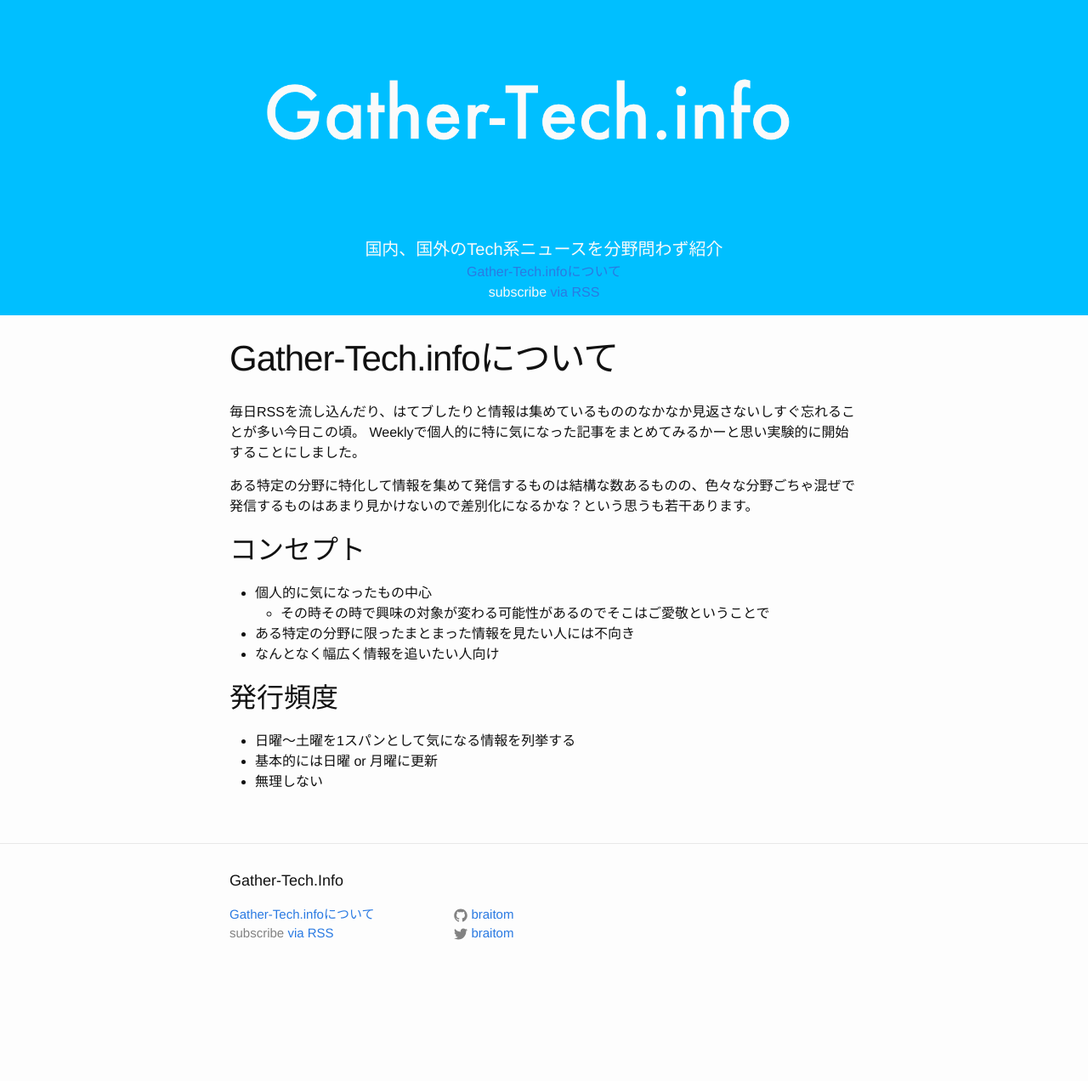
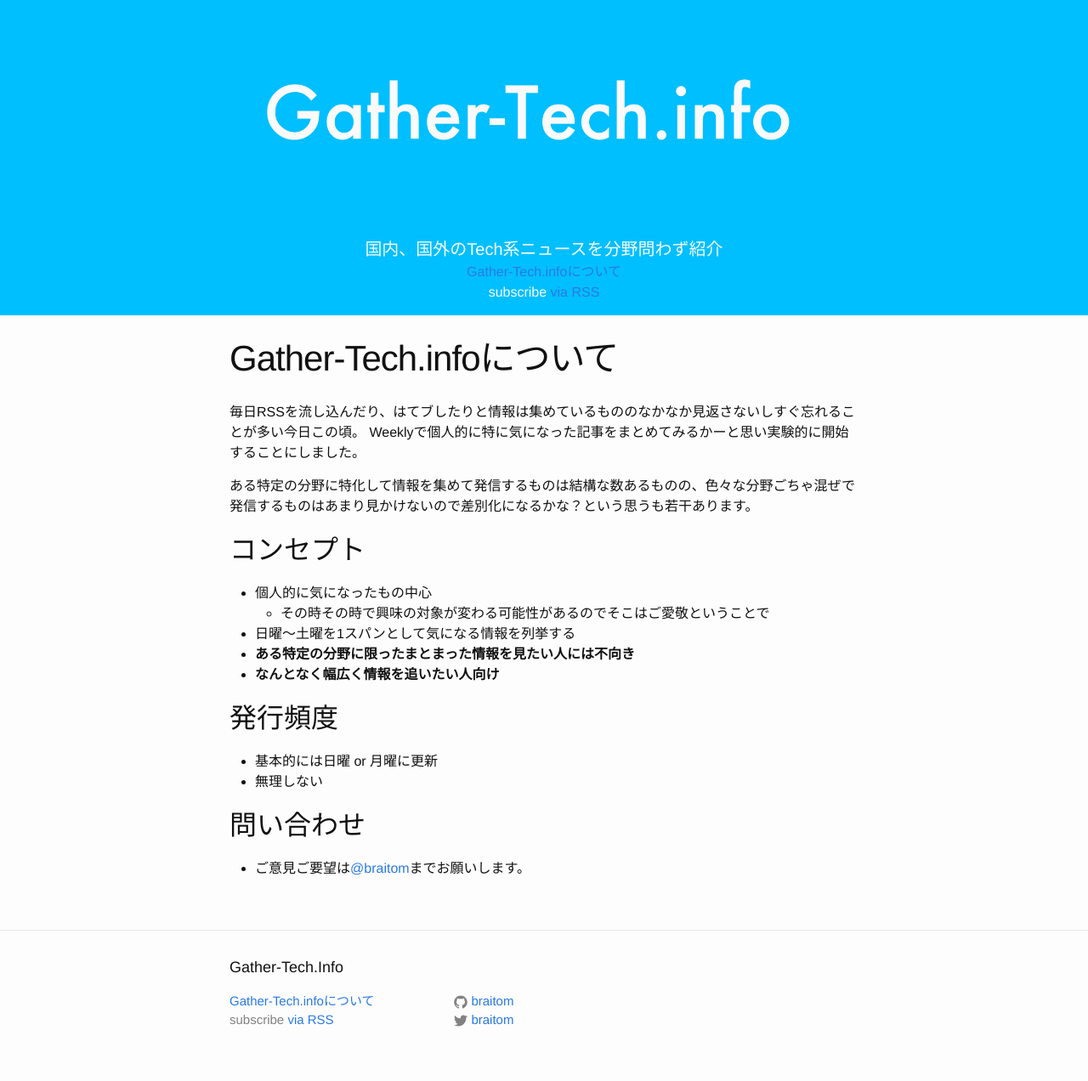
Before and after one commit to Gather-Tech/Gather-Tech.github.io, a Jekyll site: the page built from about.md, in a window 1280 px wide. Shown: the whole page at 85% size. Built offline with Jekyll 4.4.1, drawn with Linux system fonts in a browser that asks for light colours; before the commit the page ends 1170 px from its top, so only the background shows below that.

Commit message:
aboutページを修正した

```diff
--- a/about.md
+++ b/about.md
@@ -12,10 +12,13 @@ Weeklyで個人的に特に気になった記事をまとめてみるかーと
 ## コンセプト
 - 個人的に気になったもの中心
   - その時その時で興味の対象が変わる可能性があるのでそこはご愛敬ということで
-- ある特定の分野に限ったまとまった情報を見たい人には不向き
-- なんとなく幅広く情報を追いたい人向け
+- 日曜〜土曜を1スパンとして気になる情報を列挙する
+- **ある特定の分野に限ったまとまった情報を見たい人には不向き**
+- **なんとなく幅広く情報を追いたい人向け**
 
 ## 発行頻度
-- 日曜〜土曜を1スパンとして気になる情報を列挙する
 - 基本的には日曜 or 月曜に更新
 - 無理しない
+
+## 問い合わせ
+- ご意見ご要望は[@braitom](https://twitter.com/braitom)までお願いします。
```
